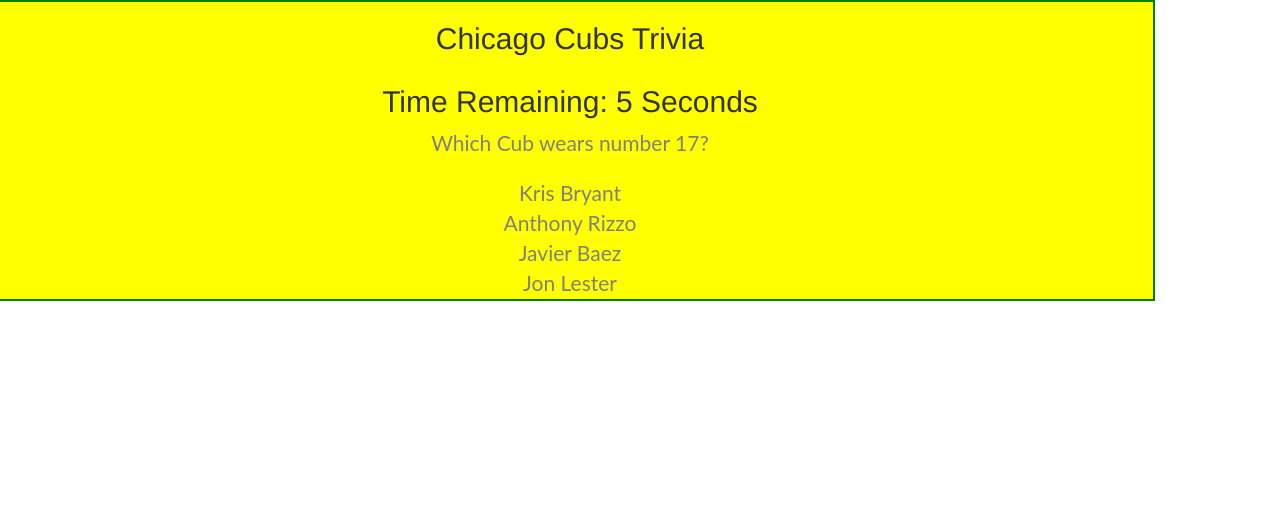
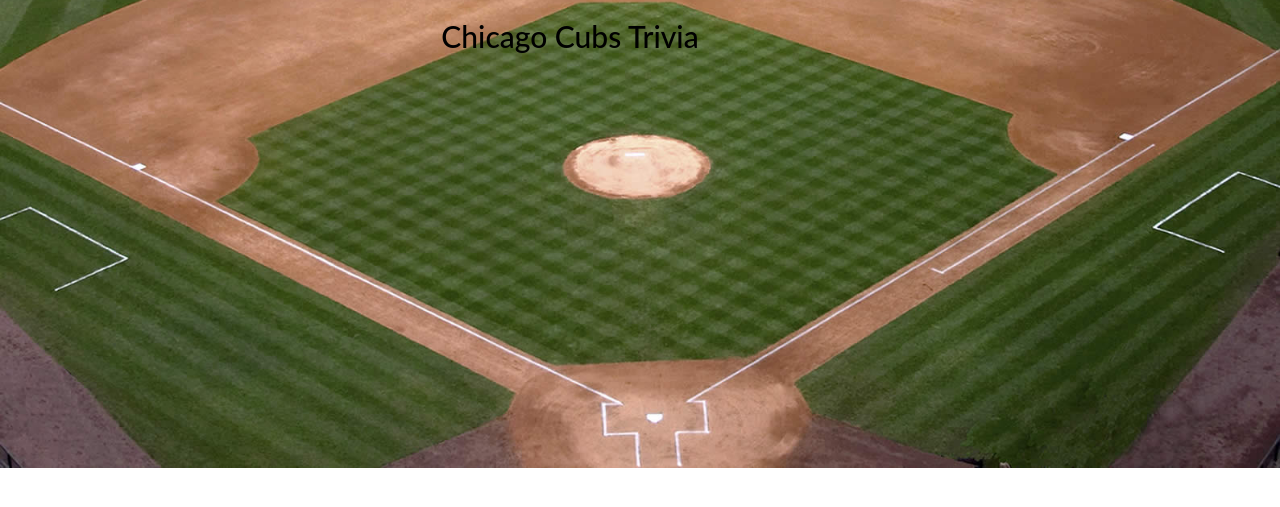
Before and after one commit to rnz269/TriviaGame, a PHP site: page / in a window 1280 px wide. Shown: the top 507 px of the page. Run offline with PHP 8.4, Linux system fonts and the light colour scheme.

Commit message:
7th commit

```diff
--- a/assets/css/style.css
+++ b/assets/css/style.css
@@ -7,34 +7,42 @@
 
 
 .container {
-	border: 2px solid green;
-	background-color:yellow;
+/*	border: 2px solid green;*/
+/*	background:url("../diamond.jpg") no-repeat center center;
+	background-size:cover;*/
+
 }
 
 body {
-	/*background:url("../images/earth.jpg") no-repeat center center;*/
-	/*background:url("../images/earth2.jpg") no-repeat center center;*/
+	background:url("../images/diamond.jpg") no-repeat center center;
 	background-size:cover;
 }
 
 .fancytitle {
-	color:gray;
+	color: black;
 	font-size:3em;
 }
 
 .answers {
 	font-family:lato;
-	color:gray;
+	color:black;
 	font-size:1.5em;
+	overflow:hidden;
 }
 
 .answers:hover{
-background-color:pink;
-border:solid blue 2px;
+
+color:#00008B;
+
 }
 
 .question {
 	font-family:lato;
-	color:gray;
+	color:black;
 	font-size:1.5em;
 }
+
+.font {
+	font-family:lato;
+	color:black;
+}
--- a/assets/javascript/app.js
+++ b/assets/javascript/app.js
@@ -12,7 +12,7 @@
 	timeFreeze:false,
 	counter: 0,
 	correctGIFS: [
-	"assets/images/bryzzo.gif", "assets/images/motteClap.gif", "assets/images/rizzoSlide.gif", "assets/images/russellFist.gif", "assets/images/heywardAllGood.gif"
+	"assets/images/bryzzo.gif", "assets/images/motteClap.gif", "assets/images/rizzoSlide.gif", "assets/images/bryantCrushed.gif", "assets/images/bryantWS.gif"
 	],
 	wrongGIFS: [
 	"assets/images/hendricksFrustrated.gif", "assets/images/nateWrong.gif", "assets/images/garzaWrong.gif", "assets/images/maddonFrustrated.gif", "assets/images/rizzoWrong.gif"
@@ -21,7 +21,7 @@
 	content: [
 	// Object 1 in array:
 	{
-		question: "Which Cub wears number 17?",
+		question: "Which Cub hit a game-tying homerun in the ninth against the San Francisco Giants in game 3 of the NLDS?",
 		answers: ["Kris Bryant", "Anthony Rizzo", "Javier Baez", "Jon Lester"],
 		correctAnswer: "Kris Bryant"
 	},
@@ -32,19 +32,19 @@
 		correctAnswer: "Tyler Naquin"
 	},
 		{
-		question: "In the year 1900 in the U.S. what were the most popular first names given to boy and girl babies?",
-		answers: ["William and Elizabeth", "Joseph and Catherine", "John and Mary", "George and Anne"],
-		correctAnswer: "Tyler Naquin"
+		question: "Who led the Cubs pitching staff in wins above replacement in 2016?",
+		answers: ["Jon Lester", "Kyle Hendricks", "Jake Arrieta", "John Lackey"],
+		correctAnswer: "Kyle Hendricks"
 	},
 		{
-		question: "When did the Liberty Bell get its name?",
-		answers: ["when it was made, in 1701", "when it rang on July 4, 1776", "in the 19th century, when it became a symbol of the abolition of slavery", "none of the above"],
-		correctAnswer: "Tyler Naquin"
+		question: "Against whom did Kris Bryant hit 3 homeruns and 2 doubles in a single game?",
+		answers: ["Milwaukee Brewers", "Colorado Rockies", "Los Angeles Dodgers", "Cincinnati Reds"],
+		correctAnswer: "Cincinnati Reds"
 	},
 		{
-		question: "Which Cleveland Indian committed a heinous error in Game 6 of the World Series?",
-		answers: ["Mark", "Tyler ", "Trevor", "Francisco"],
-		correctAnswer: "Tyler Naquin"
+		question: "Who recorded the final out of the World Series?",
+		answers: ["Jon Lester", "Aroldis Chapman", "Mike Montgomery", "Carl Edwards Jr."],
+		correctAnswer: "Mike Montgomery"
 	}
 	],
 
@@ -71,6 +71,7 @@
 
 nextQuestion();
 renderScoreboard();
+// if (gameState.currentQuestion !== "Correct!" && gameState.currentQuestion !== "Wrong!" && gameState.currentQuestion !== "Out of Time!"){
 $(".answer1").click(function(){
 	if (gameState.currentChoices[0]===gameState.currentAnswer) {
 		returnCorrect();
@@ -109,8 +110,23 @@
 		returnWrong();
 	}
 	renderScoreboard();
-});
+})
+}
 
+// else if (gameState.currentQuestion == "Correct!"){
+// 	$(".answer1").click(function(){
+// 	nextQuestion;
+// 	});
+// 	$(".answer2").click(function(){
+// 		nextQuestion;
+// 		});
+// 	$(".answer3").click(function(){
+// 		nextQuestion;
+// 		});
+// 	$(".answer4").click(function(){
+// 		nextQuestion;
+// 		});
+// };
 // var selection = content[Math.floor(Math.random()*5)];
 // console.log(selection);
 // gameState.currentQuestion = selection.question;
@@ -134,12 +150,12 @@
 		gameState.currentChoices = "";
 
 		var questionCurrent = $(".question").html(gameState.currentQuestion);
-		$(".answers").css("background-color", "yellow");
-		$(".answers").css("border", "none");
+
 		var option1 = $(".answer1").html("");
 		var option2 = $(".answer2").html("Correct Answers: " + gameState.correctAnswers);
 		var option3 = $(".answer3").html("Incorrect Answers: " + gameState.wrongAnswers);
 		var option4 = $(".answer4").html("Unanswered: " + gameState.unanswered);
+
 		console.log(gameState.correctAnswers);
 
 		var restartButton = $("<button>");
@@ -167,12 +183,10 @@
 }
 
 
+function returnCorrect () {
 
 
-
-
-function returnCorrect () {
-	fiveSeconds();
+	fourSeconds();
 	console.log("Correct!");
 	// reset timer
 	gameState.currentQuestion = "Correct!";
@@ -182,8 +196,7 @@
 	gameState.counter ++;
 	gameState.correctAnswers ++;
 	gameState.timeFreeze = true;
-	gameState.timeRemaining.timeCounter = $("time2").text();
-	gameState.timeFreeze = true;
+
 
 
 	var questionCurrent = $(".question").html(gameState.currentQuestion);
@@ -195,7 +208,20 @@
 }
 
 function returnWrong () {
-	fiveSeconds();
+	// $(".answer1").click(function(){
+	// nextQuestion;
+	// });
+	// $(".answer2").click(function(){
+	// 	nextQuestion;
+	// 	});
+	// $(".answer3").click(function(){
+	// 	nextQuestion;
+	// 	});
+	// $(".answer4").click(function(){
+	// 	nextQuestion;
+	// 	});
+
+	fourSeconds();
 	console.log("Wrong!");
 	// reset timer
 	gameState.currentQuestion = "Wrong!";
@@ -219,7 +245,20 @@
 
 
 	function timeIsUp () {
-		fiveSeconds();
+		// $(".answer1").click(function(){
+		// nextQuestion;
+		// });
+		// $(".answer2").click(function(){
+		// 	nextQuestion;
+		// 	});
+		// $(".answer3").click(function(){
+		// 	nextQuestion;
+		// 	});
+		// $(".answer4").click(function(){
+		// 	nextQuestion;
+		// 	});
+
+		fourSeconds();
 		console.log("Time is up!");
 		gameState.currentQuestion = "Out of Time!";
 		gameState.currentChoices = "";
@@ -239,12 +278,35 @@
 	}
 
 
-	function fiveSeconds () {
+	function fourSeconds () {
 		setTimeout(function(){
 		nextQuestion();
-	}, 1000 * 5);
+	}, 1000 * 4);
 	}
 
+// Disable clicks when gif is showing
+	function disableClicks () {
+
+	}
+
+
+
+
+
+// Restart Function
+	$(".restart").click(function(){
+		gameState.correctAnswers = 0;
+		gameState.wrongAnswers = 0;
+		gameState.unanswered = 0;
+		gameState.currentQuestion = 0;
+		gameState.currentAnswer = 0;
+		gameState.currentChoices = 0;
+		gameState.userSelection = 0;
+		gameState.timeFreeze = 0;
+		gameState.counter = 0;
+		$(".restart").html("");
+		nextQuestion();
+	});
 
 	// function countdown = for (var i = 0; i < 30; i++) {
 	// setTimeout(function() {
--- a/index.html
+++ b/index.html
@@ -12,12 +12,12 @@
 <div class = "row container text-center">
 	<div class = "row header">
 		<div class = "col-md-12 text-center">
-			<h2>Chicago Cubs Trivia</h2>
+			<h2 class = "font">Chicago Cubs Trivia</h2>
 		</div>
 	</div>
 	<div class = "row time">
 		<div class = "col-md-12 text-center">
-			<h2 class = "time2"></h2>
+			<h2 class = "time2 font"></h2>
 		</div>
 	</div>
 	<div class = "row question">
@@ -30,28 +30,28 @@
 		<div class="row">
 			<div class = "col-md-4"></div>
 			<div class = "col-md-4 answer1 answers text-center">
-				<h3></h3>
+
 			</div>
 			<div class = "col-md-4"></div>
 		</div>
 		<div class="row">
 			<div class = "col-md-4"></div>
 			<div class = "col-md-4 answer2 answers text-center">
-				<h3></h3>
+
 			</div>
 			<div class = "col-md-4"></div>
 		</div>
 		<div class="row">
 			<div class = "col-md-4"></div>
 			<div class = "col-md-4 answer3 answers text-center">
-				<h3></h3>
+
 			</div>
 			<div class = "col-md-4"></div>
 		</div>
 		<div class="row">
 			<div class = "col-md-4"></div>
 			<div class = "col-md-4 answer4 answers text-center">
-				<h3></h3>
+
 			</div>
 			<div class = "col-md-4"></div>
 		</div>
```
Also changed, not shown: assets/images/bryantCrushed.gif (added), assets/images/bryantWS.gif (added), assets/images/diamond.jpg (added), 1 other file.
